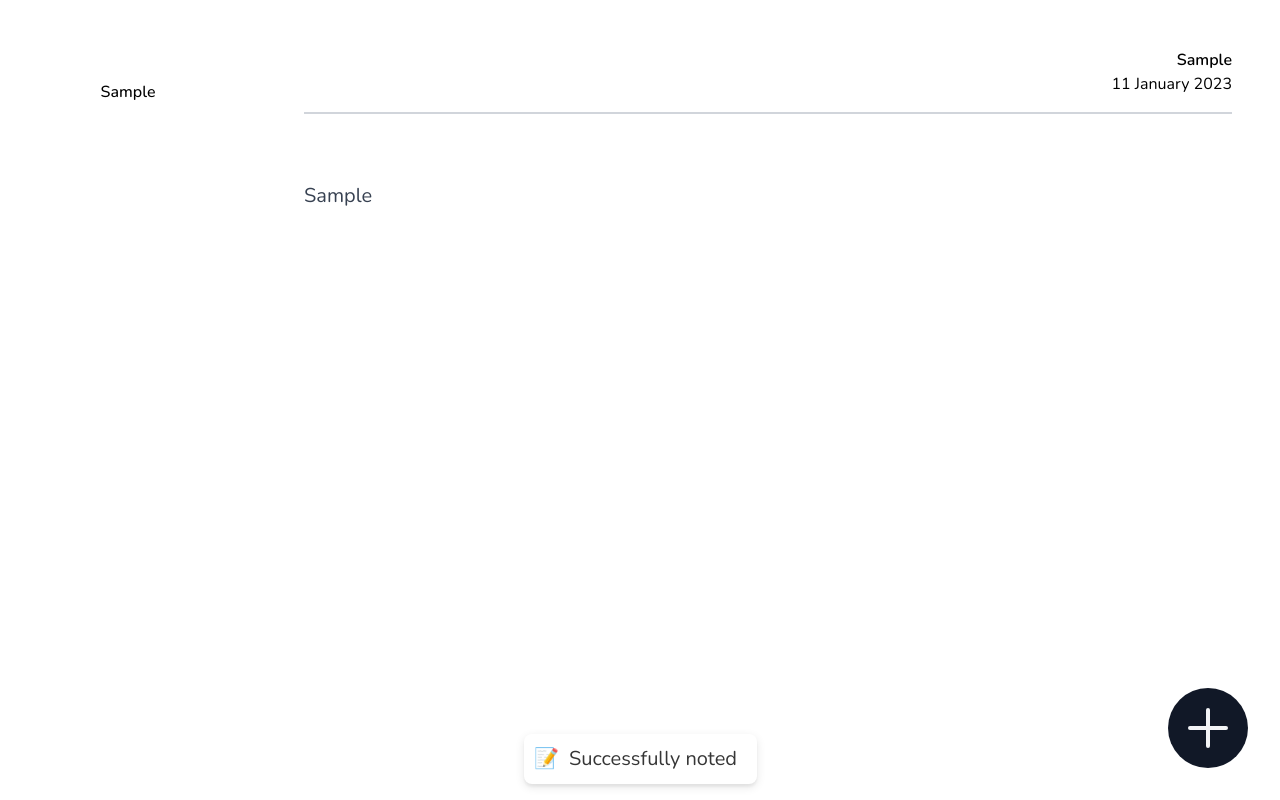
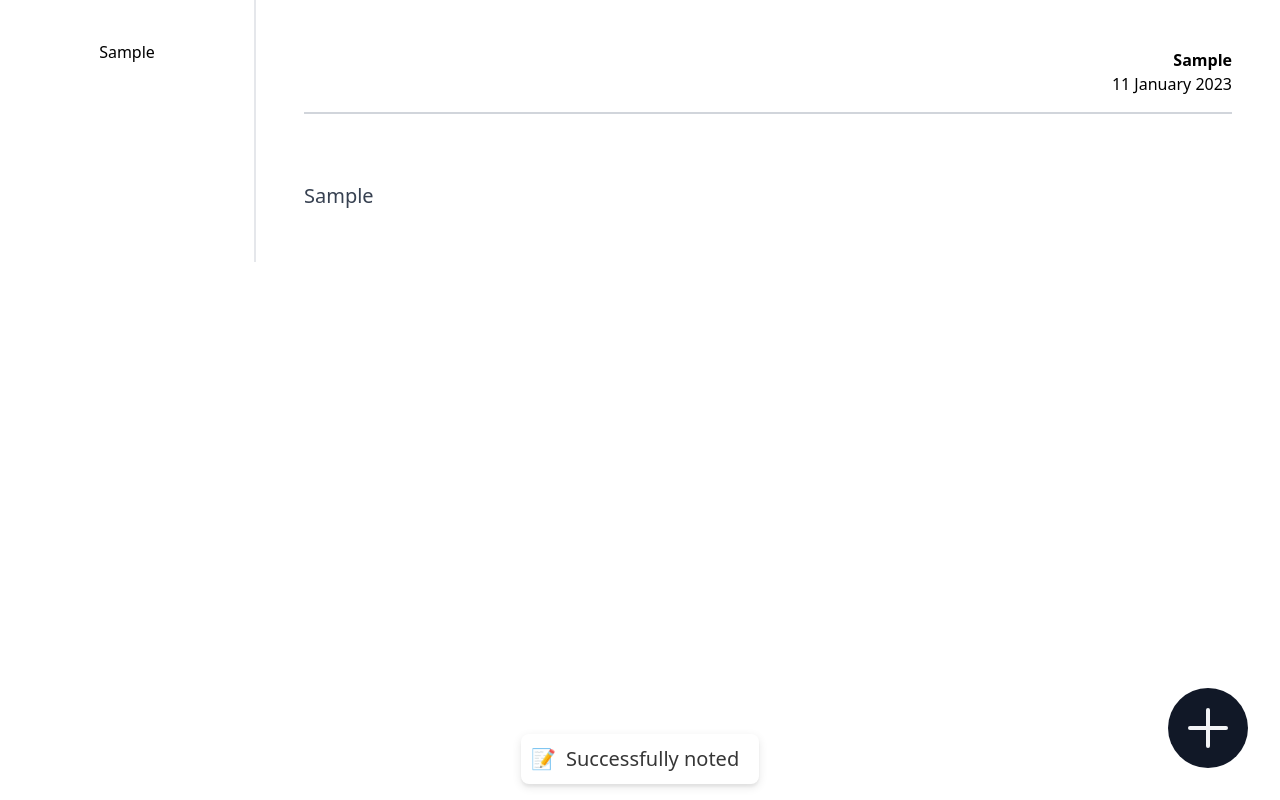
Before and after one commit to brandon-carlisle/notia, a React (Vite) app: page / in a window 1280 px wide. Both pictures are taken after typing "Sample", "Sample" into the empty fields and a click on the button "Submit". Built offline with nearby package versions, Linux system fonts and the light colour scheme.

Commit message:
tw upgrade + removed font

```diff
--- a/src/components/Sidebar/Sidebar.jsx
+++ b/src/components/Sidebar/Sidebar.jsx
@@ -1,4 +1,3 @@
-import styles from './Sidebar.module.css';
 import SidebarItem from './SidebarItem';
 
 function Sidebar({ notes }) {
@@ -11,10 +10,13 @@ function Sidebar({ notes }) {
   }
 
   return (
-    <div className={styles.sidebar}>
+    <div
+      className="flex flex-col gap-8 border-r-2 border-gray-200 py-8 px-4 w-1/5 overflow-y-auto
+    "
+    >
       {!notes && <p>No notes found!</p>}
       {notes && (
-        <ul className={styles.list}>
+        <ul className="flex flex-col gap-4 w-full list-none">
           {notesSortedByDate.map((note) => (
             <SidebarItem key={note.id} title={note.title} id={note.id} />
           ))}
--- a/src/components/Sidebar/Sidebar.module.css
+++ /dev/null
@@ -1,43 +0,0 @@
-.sidebar {
-  display: flex;
-  flex-direction: column;
-  gap: 2rem;
-  border-right: solid 2px var(--oc-gray-2);
-  background-color: var(--oc-gray-1);
-  padding: 4rem 1rem;
-  width: 20%;
-  overflow-y: auto;
-}
-
-.logo {
-  align-self: center;
-  padding: 2rem;
-}
-
-.list {
-  display: flex;
-  flex-direction: column;
-  gap: 1rem;
-  padding: 0;
-  width: 100%;
-  list-style: none;
-}
-
-.createNote:link,
-.createNote:visited {
-  transition: all 0.1s;
-  cursor: pointer;
-  margin: 0 auto;
-  border: 1px solid var(--oc-gray-9);
-  border-radius: 5px;
-  padding: 0.5rem;
-  width: 100%;
-  color: inherit;
-  font-size: 2rem;
-  text-align: center;
-  text-decoration: none;
-}
-
-.createNote:active {
-  transform: translateY(-5%);
-}
--- a/src/components/Sidebar/SidebarItem.jsx
+++ b/src/components/Sidebar/SidebarItem.jsx
@@ -1,11 +1,11 @@
 import { Link } from 'react-router-dom';
-
-import styles from './SidebarItem.module.css';
 
 function SidebarItem({ title, id }) {
   return (
-    <li className={styles.item}>
-      <Link to={`/${id}`}>{title}</Link>
+    <li className="rounded-md text-center break-words hover:bg-gray-300 w-full">
+      <Link to={`/${id}`}>
+        <p className="w-full h-full py-2">{title}</p>
+      </Link>
     </li>
   );
 }
--- a/src/components/Sidebar/SidebarItem.module.css
+++ /dev/null
@@ -1,18 +0,0 @@
-.item {
-  border-radius: 5px;
-  text-align: center;
-  overflow-wrap: break-word;
-}
-
-.item:hover {
-  background-color: var(--oc-gray-3);
-}
-
-.item a:link,
-.item a:visited {
-  display: block;
-  padding-block: 1rem;
-  color: inherit;
-  font-weight: 500;
-  text-decoration: none;
-}
--- a/src/index.css
+++ b/src/index.css
@@ -2,16 +2,7 @@
 @tailwind components;
 @tailwind utilities;
 
-@font-face {
-  src: url('./assets//Nunito-VariableFont_wght.ttf');
-  font-family: 'Nunito';
-}
-
 @layer base {
-  html {
-    font-family: 'Nunito', 'ui-sans-serif', 'system-ui';
-  }
-
   #root {
     @apply flex h-full w-full;
   }
```
Also changed, not shown: src/assets/Nunito-VariableFont_wght.ttf (deleted).
